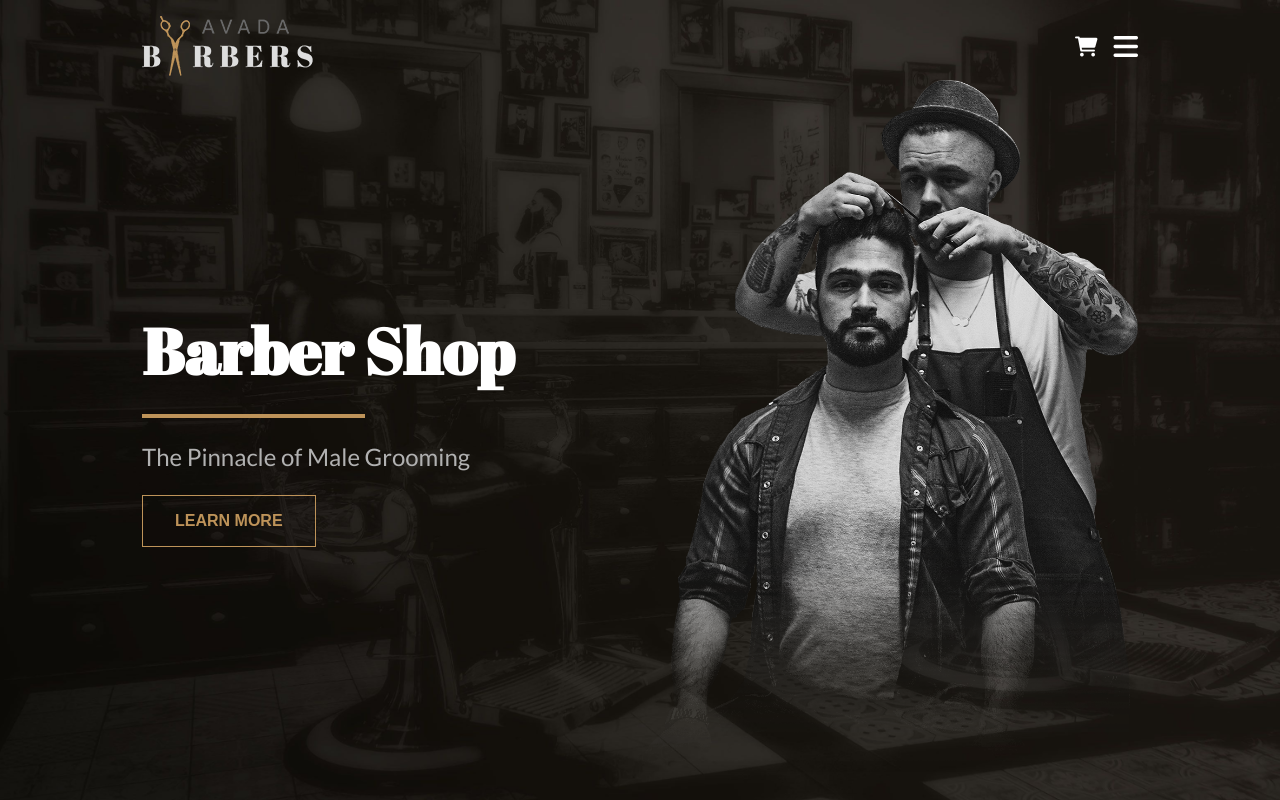
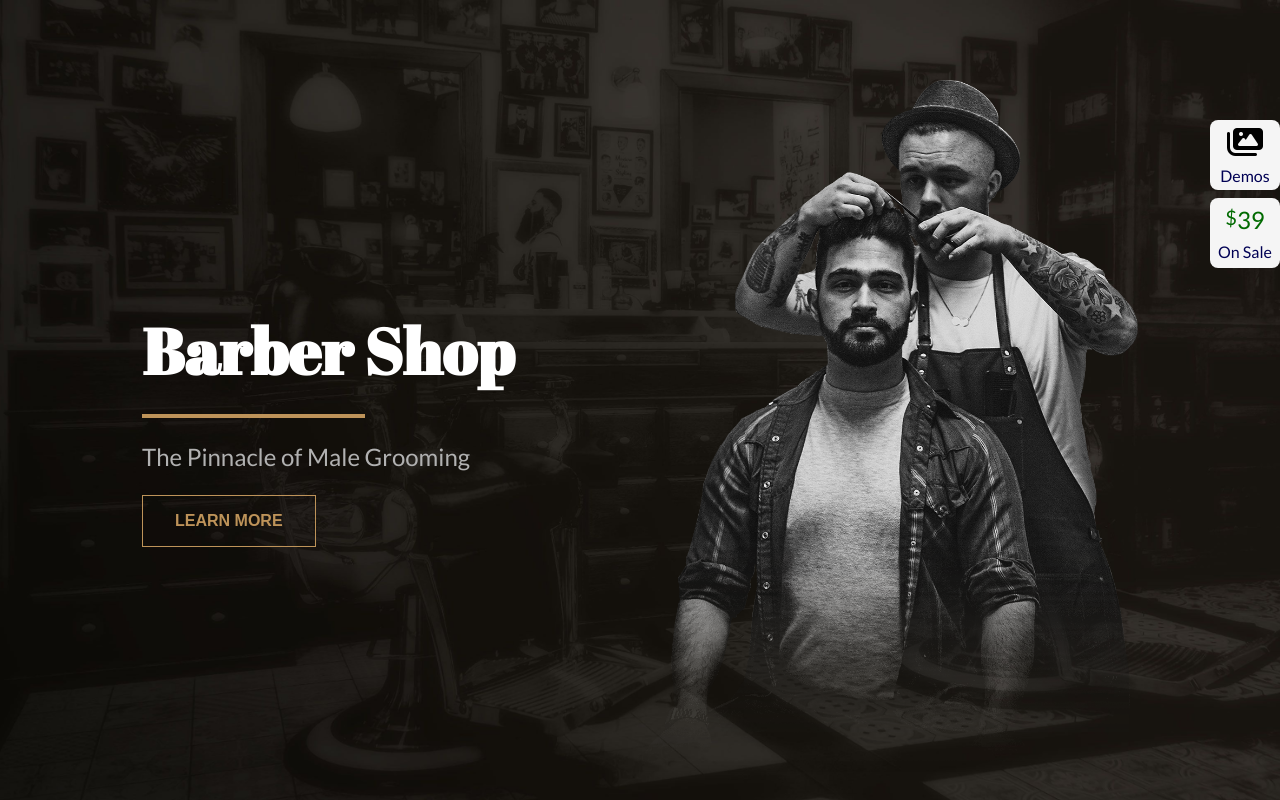
Before and after one commit to Stefano-In91/proj-html-vuejs, a Vue app: page / in a window 1280 px wide. Shown: the top 800 px of the page. Built offline with nearby package versions, Linux system fonts and the light colour scheme.

Commit message:
adds discount cards

```diff
--- /dev/null
+++ b/src/components/card-components/DiscountCards.vue
@@ -0,0 +1,65 @@
+<script>
+export default {
+  name: "DiscountCards",
+};
+</script>
+
+<template>
+  <div id="promos" class="column-between text-center">
+    <div class="discount-card">
+      <div>
+        <a><i class="fa-solid fa-images"></i></a>
+        <a><p>Demos</p></a>
+      </div>
+    </div>
+    <div class="discount-card">
+      <div>
+        <a
+          ><p class="discount"><small>$</small>39</p></a
+        >
+        <a><p>On Sale</p></a>
+      </div>
+    </div>
+  </div>
+</template>
+
+<style lang="scss" scoped>
+#promos {
+  position: fixed;
+  z-index: 3;
+  top: 15%;
+  right: 0;
+  cursor: pointer;
+  .discount-card {
+    display: flex;
+    flex-direction: column;
+    justify-content: center;
+    align-items: center;
+    background-color: var(--lightbg-color);
+    height: 70px;
+    width: 70px;
+    border-radius: 8px;
+    font-size: 1rem;
+    &:first-of-type {
+      margin-bottom: 0.5rem;
+    }
+    i {
+      font-size: 2rem;
+      margin-bottom: 0.5rem;
+    }
+    p {
+      color: rgb(1, 1, 84);
+      font-size: 1rem;
+      margin: 0;
+      &.discount {
+        color: rgb(1, 106, 1);
+        font-size: 1.5rem;
+        margin-bottom: 0.5rem;
+        small {
+          vertical-align: top;
+        }
+      }
+    }
+  }
+}
+</style>
--- a/src/components/main-components/PageHero.vue
+++ b/src/components/main-components/PageHero.vue
@@ -1,6 +1,11 @@
 <script>
+import DiscountCards from "../card-components/DiscountCards.vue";
+
 export default {
   name: "PageHero",
+  components: {
+    DiscountCards,
+  },
   props: {
     bg_img: String,
     hero_img: String,
@@ -19,6 +24,7 @@ export default {
       </div>
       <img :src="hero_img" alt="hero" />
     </div>
+    <DiscountCards />
   </section>
 </template>
 
--- a/src/components/main-components/PageReviews.vue
+++ b/src/components/main-components/PageReviews.vue
@@ -41,7 +41,6 @@ export default {
 
 <style lang="scss" scoped>
 #reviews {
-  position: relative;
   padding-top: calc(var(--container) * 0.4);
 }
 </style>
--- a/src/components/main-components/PageServices.vue
+++ b/src/components/main-components/PageServices.vue
@@ -42,7 +42,6 @@ export default {
 
 <style lang="scss" scoped>
 #services {
-  position: relative;
   padding-bottom: 10rem;
   .flex-center {
     margin: 2rem 0;
--- a/src/components/main-components/PageShop.vue
+++ b/src/components/main-components/PageShop.vue
@@ -53,7 +53,6 @@ export default {
 
 <style lang="scss" scoped>
 #shop {
-  position: relative;
   background-size: cover;
   background-position: center;
   padding-bottom: 10rem;
--- a/src/components/section-separator/SectionSeparator.vue
+++ b/src/components/section-separator/SectionSeparator.vue
@@ -22,6 +22,7 @@ export default {
 <style lang="scss" scoped>
 img {
   position: absolute;
+  z-index: 2;
   width: 100%;
   height: 100px;
   background-color: transparent;
--- a/src/style/partials/layout.scss
+++ b/src/style/partials/layout.scss
@@ -7,6 +7,7 @@ footer {
   width: 100%;
 }
 section {
+  position: relative;
   padding: 5rem 0;
 }
 .container {
```
